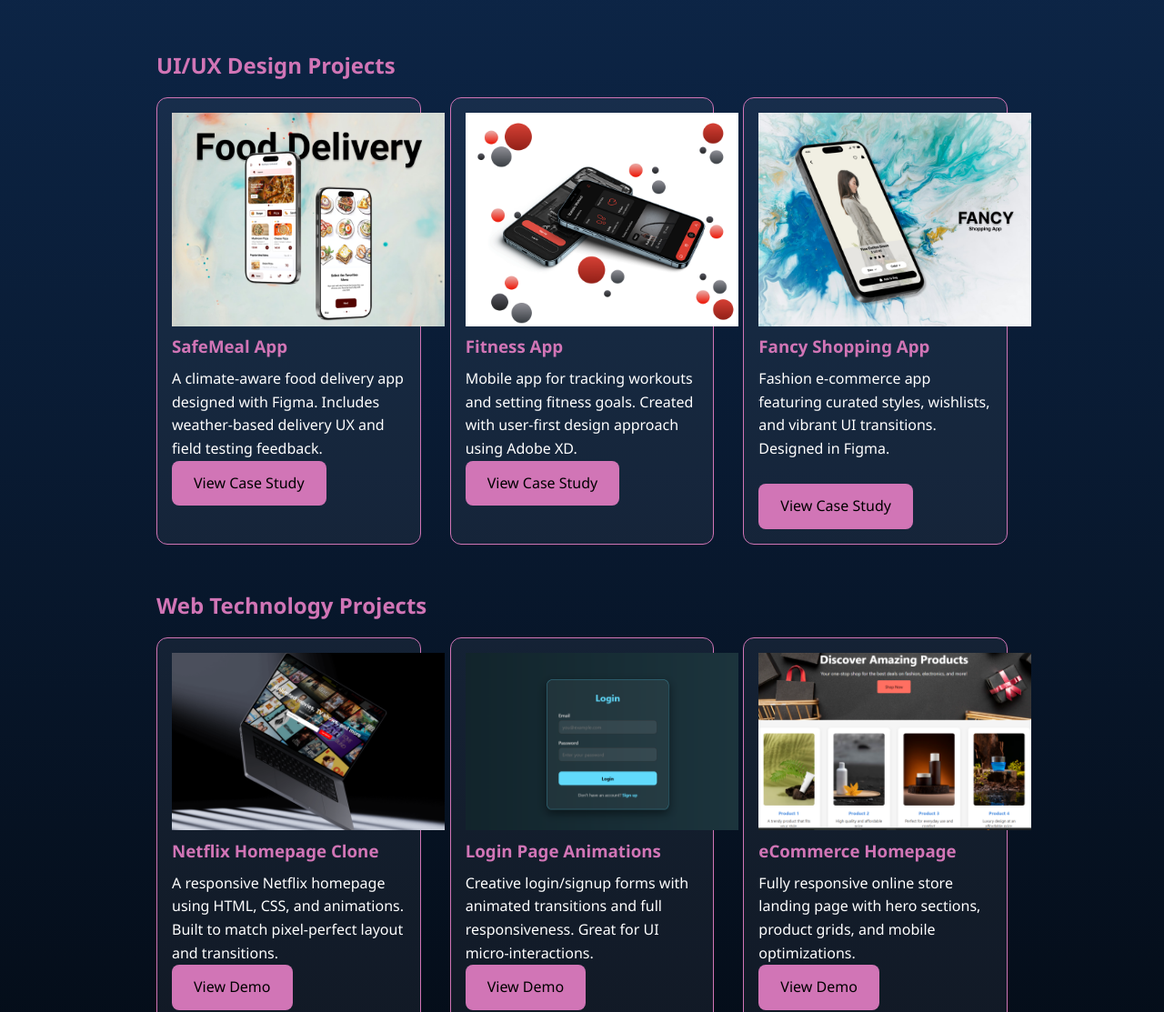
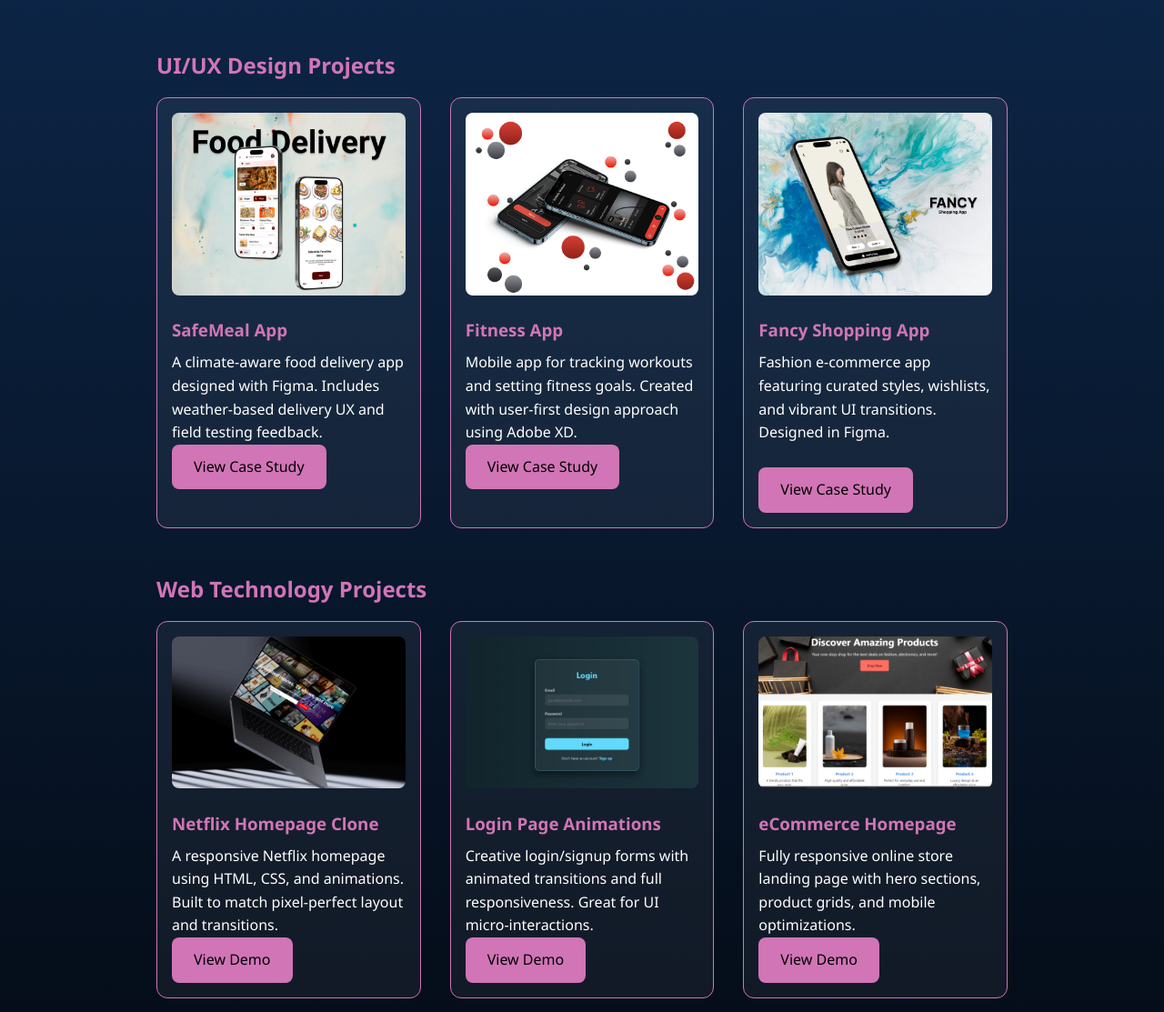
Before and after one commit to udayeswar9/udaychandramoli.github.io, a plain HTML site: page index.html in a window 1280 px wide. Shown: the part 660-1773 px from the top of the page at 91% size. Drawn offline with Linux system fonts and the light colour scheme.

Commit message:
Update index.html

```diff
--- a/index.html
+++ b/index.html
@@ -176,19 +176,19 @@ footer {
     <h2 style="color: var(--accent); margin-bottom: 1rem;">UI/UX Design Projects</h2>
     <div class="portfolio">
       <div class="card">
-        <img src="Images/a6.png" alt="project" style="width:300px;">
+        <img src="Images/a6.png" alt="project" style="width:100%; border-radius: 8px; margin-bottom: 1rem;">
         <h3>SafeMeal App</h3>
         <p>A climate-aware food delivery app designed with Figma. Includes weather-based delivery UX and field testing feedback.</p>
         <a class="button" href="pdf/safemeal.pdf">View Case Study</a>
       </div>
       <div class="card">
-        <img src="Images/a1.png" alt="project" style="width:300px;">
+        <img src="Images/a1.png" alt="project" style="width:100%; border-radius: 8px; margin-bottom: 1rem;">
         <h3>Fitness App</h3>
         <p>Mobile app for tracking workouts and setting fitness goals. Created with user-first design approach using Adobe XD.</p>
         <a class="button" href="pdf/Fitness.pdf">View Case Study</a>
       </div>
       <div class="card">
-        <img src="Images/a5.png" alt="project" style="width:300px;">
+        <img src="Images/a5.png" alt="project" style="width:100%; border-radius: 8px; margin-bottom: 1rem;">
         <h3>Fancy Shopping App</h3>
         <p>Fashion e-commerce app featuring curated styles, wishlists, and vibrant UI transitions. Designed in Figma.</p>
         <br><a class="button" href="pdf/FancyApp.pdf">View Case Study</a>
@@ -198,19 +198,19 @@ footer {
     <h2 style="color: var(--accent); margin: 3rem 0 1rem;">Web Technology Projects</h2>
     <div class="portfolio">
       <div class="card">
-        <img src="Images/a2.png" alt="project" style="width:300px;">
+        <img src="Images/a2.png" alt="project" style="width:100%; border-radius: 8px; margin-bottom: 1rem;">
         <h3>Netflix Homepage Clone</h3>
         <p>A responsive Netflix homepage using HTML, CSS, and animations. Built to match pixel-perfect layout and transitions.</p>
         <a class="button" href="code/net.html" target="_blank">View Demo</a>
       </div>
       <div class="card">
-         <img src="Images/a3.png" alt="project" style="width:300px;">
+         <img src="Images/a3.png" alt="project" style="width:100%; border-radius: 8px; margin-bottom: 1rem;">
         <h3>Login Page Animations</h3>
         <p>Creative login/signup forms with animated transitions and full responsiveness. Great for UI micro-interactions.</p>
         <a class="button" href="code/login.html" target="_blank">View Demo</a>
       </div>
       <div class="card">
-        <img src="Images/a4.png" alt="project" style="width:300px;">
+        <img src="Images/a4.png" alt="project" style="width:100%; border-radius: 8px; margin-bottom: 1rem;">
         <h3>eCommerce Homepage</h3>
         <p>Fully responsive online store landing page with hero sections, product grids, and mobile optimizations.</p>
         <a class="button" href="code/ecom.html target="_blank">View Demo</a>
```
